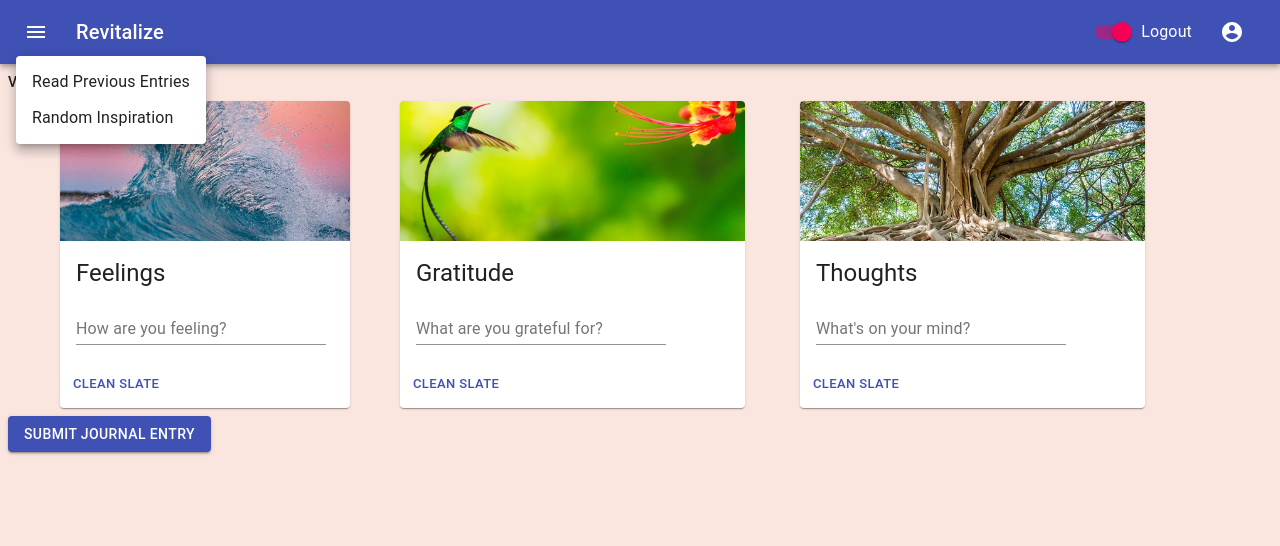
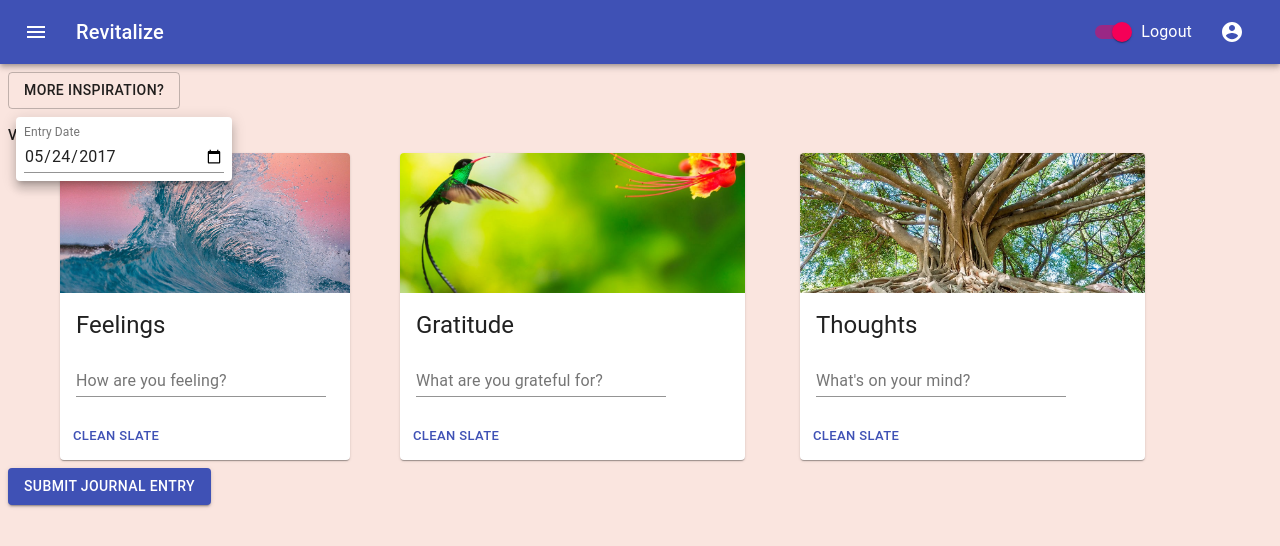
Before and after one commit to Latinobull/Revitalize, a React (Create React App) app in the folder client/: page /journals in a window 1280 px wide. Both pictures are taken after a click on the button "VIEW PAST ENTRIES". Shown: the top 546 px of the page. Built offline with nearby package versions, Linux system fonts and the light colour scheme; no server answers.

Commit message:
menu rework and add button to iterate through quotes

```diff
--- /dev/null
+++ b/client/src/component/DatePicker/index.js
@@ -0,0 +1,34 @@
+import React from 'react';
+import { makeStyles } from '@material-ui/core/styles';
+import TextField from '@material-ui/core/TextField';
+
+const useStyles = makeStyles((theme) => ({
+  container: {
+    display: 'flex',
+    flexWrap: 'wrap',
+  },
+  textField: {
+    marginLeft: theme.spacing(1),
+    marginRight: theme.spacing(1),
+    width: 200,
+  },
+}));
+
+export default function DatePicker() {
+  const classes = useStyles();
+
+  return (
+    <form className={classes.container} noValidate>
+      <TextField
+        id="date"
+        label="Entry Date"
+        type="date"
+        defaultValue="2017-05-24"
+        className={classes.textField}
+        InputLabelProps={{
+          shrink: true,
+        }}
+      />
+    </form>
+  );
+}
--- /dev/null
+++ b/client/src/component/Journals/Banner/Button.js
@@ -0,0 +1,21 @@
+import React from 'react';
+import { makeStyles } from '@material-ui/core/styles';
+import Button from '@material-ui/core/Button';
+
+const useStyles = makeStyles((theme) => ({
+  root: {
+    '& > *': {
+      margin: theme.spacing(1),
+    },
+  },
+}));
+
+export default function InspireButton() {
+  const classes = useStyles();
+
+  return (
+    <div className={classes.root}>
+      <Button variant="outlined">More Inspiration?</Button>
+    </div>
+  );
+}
--- a/client/src/component/Journals/Banner/index.js
+++ b/client/src/component/Journals/Banner/index.js
@@ -1,6 +1,7 @@
 import React, { useState, useEffect } from "react";
 import API from "../../../api/zenQuotes";
 import "./style.css";
+
 
 function Quote() {
   const [data, setData] = useState();
--- a/client/src/component/Journals/JournalMenu.js
+++ b/client/src/component/Journals/JournalMenu.js
@@ -1,7 +1,7 @@
 import React from 'react';
 import Button from '@material-ui/core/Button';
 import Menu from '@material-ui/core/Menu';
-import MenuItem from '@material-ui/core/MenuItem';
+import DatePicker from '../DatePicker/index';
 
 export default function JournalMenu() {
   const [anchorEl, setAnchorEl] = React.useState(null);
@@ -26,8 +26,7 @@ export default function JournalMenu() {
         open={Boolean(anchorEl)}
         onClose={handleClose}
       >
-        <MenuItem onClick={handleClose}>Read Previous Entries</MenuItem>
-        <MenuItem onClick={handleClose}>Random Inspiration</MenuItem>
+        <DatePicker/>
       </Menu>
     </div>
   );
--- a/client/src/component/Journals/index.js
+++ b/client/src/component/Journals/index.js
@@ -1,14 +1,15 @@
 import React from 'react';
 import JournalMenu from "./JournalMenu";
 import JournalCard from "./Card/index";
-import SubmitButton from './SubmitButton';
 import Banner from "./Banner/index";
+import InspireButton from "./Banner/Button";
 
 
 function Journals() {
   return (
     <>
    <Banner/>
+   <InspireButton/>
 
    <JournalMenu/>
 
```
